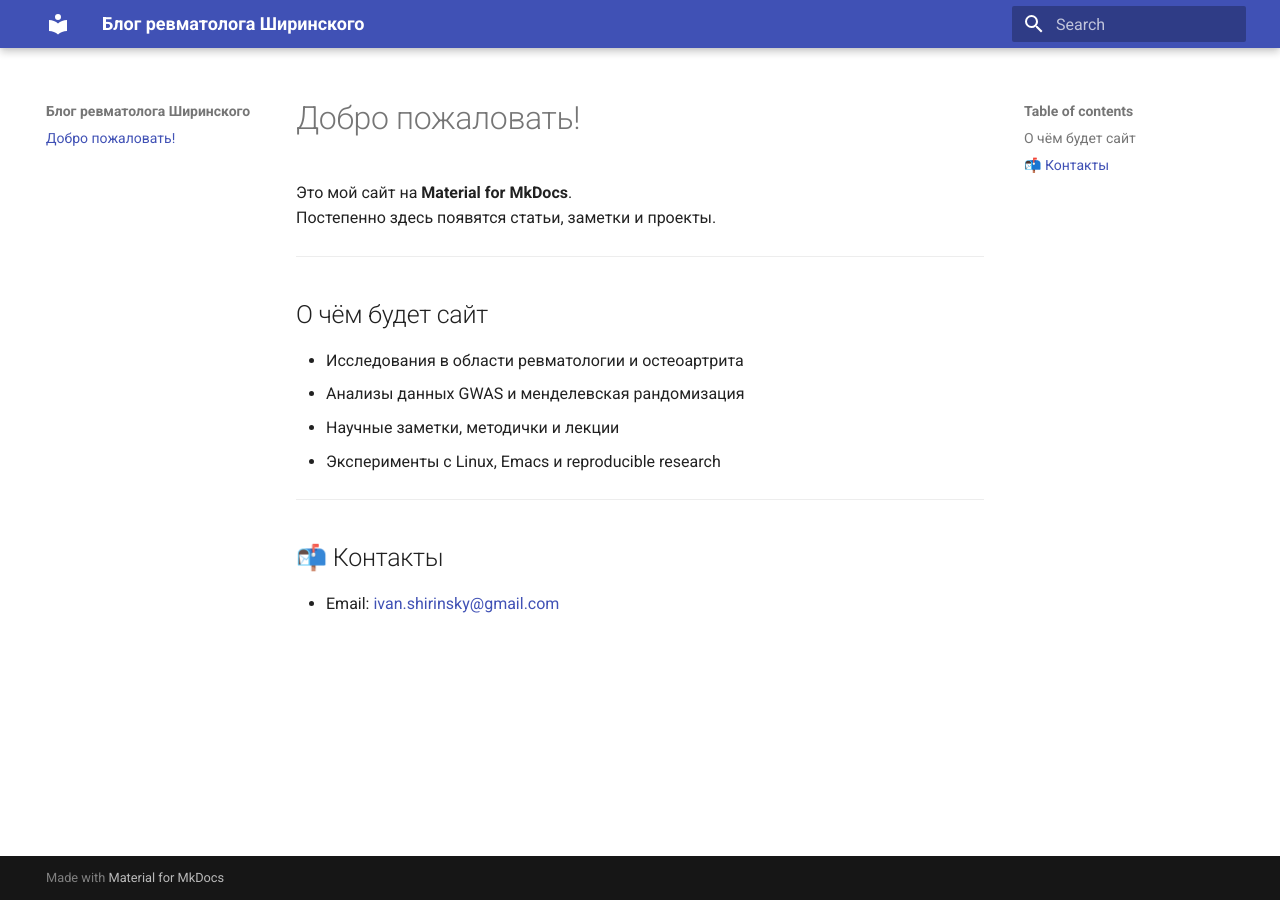
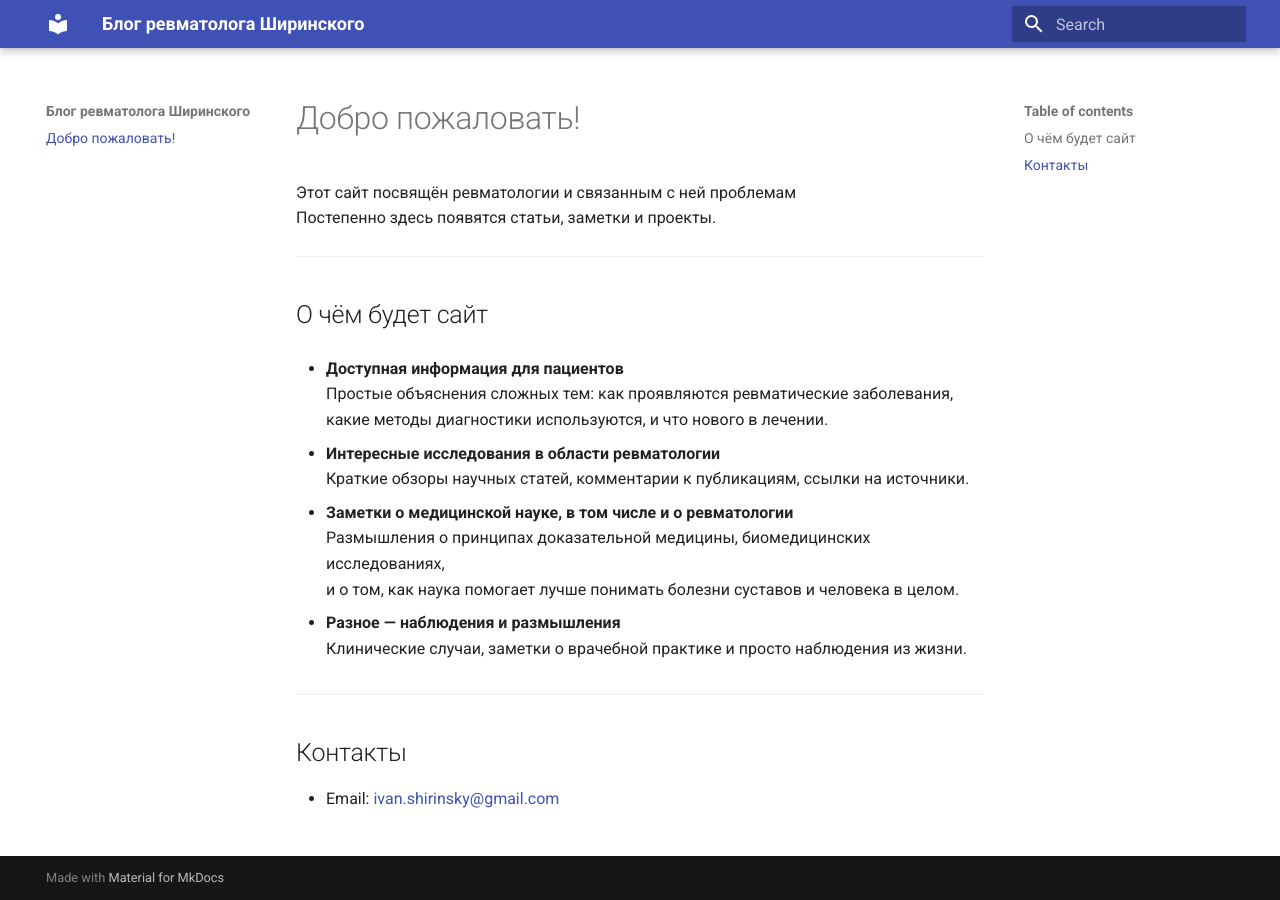
Before and after one commit to ivan-shirinsky/ivan-shirinsky.github.io, an MkDocs documentation site: the page built from docs/index.md, in a window 1280 px wide. Built offline with MkDocs 1.6.1 and Material for MkDocs 9.7.7, drawn with Linux system fonts in a browser that asks for light colours.

Commit message:
Обновить содержание сайта и добавить новые разделы
Добавлены новые разделы о доступной информации для пациентов и интересных исследованиях в области ревматологии.

```diff
--- a/docs/index.md
+++ b/docs/index.md
@@ -1,19 +1,28 @@
 # Добро пожаловать!
 
-Это мой сайт на **Material for MkDocs**.
+Этот сайт посвящён ревматологии и связанным с ней проблемам
 Постепенно здесь появятся статьи, заметки и проекты.
 
 ---
 
 ##  О чём будет сайт
 
-- Исследования в области ревматологии и остеоартрита
-- Анализы данных GWAS и менделевская рандомизация
-- Научные заметки, методички и лекции
-- Эксперименты с Linux, Emacs и reproducible research
+- **Доступная информация для пациентов**
+  Простые объяснения сложных тем: как проявляются ревматические заболевания,
+  какие методы диагностики используются, и что нового в лечении.
 
----
+- **Интересные исследования в области ревматологии**
+  Краткие обзоры научных статей, комментарии к публикациям, ссылки на источники.
 
-## 📬 Контакты
+- **Заметки о медицинской науке, в том числе и о ревматологии**
+  Размышления о принципах доказательной медицины, биомедицинских исследованиях,
+  и о том, как наука помогает лучше понимать болезни суставов и человека в целом.
+
+- **Разное — наблюдения и размышления**
+  Клинические случаи, заметки о врачебной практике и просто наблюдения из жизни.
+
+  ---
+
+##  Контакты
 
 - Email: [ivan.shirinsky@gmail.com](mailto:ivan.shirinsky@gmail.com)
```
